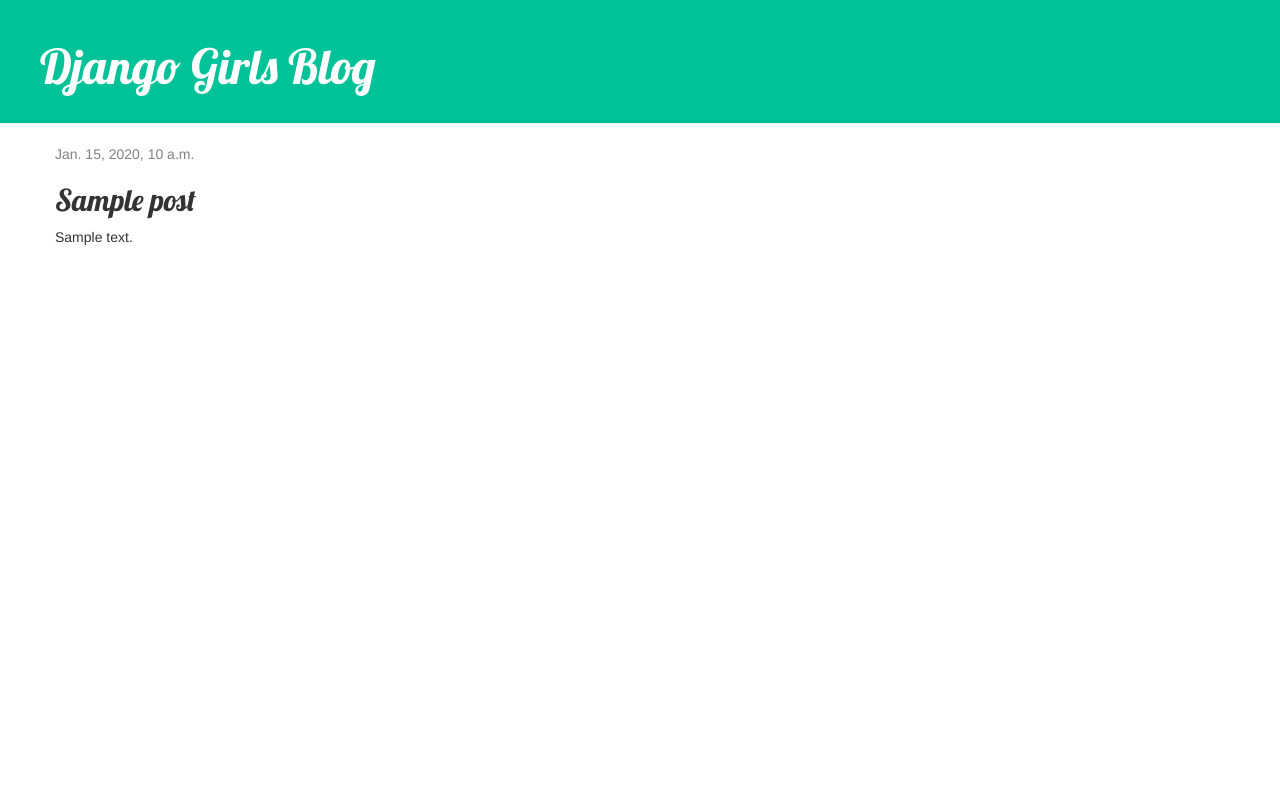
After one commit to sck196/my-first-blog, a Django app: template blog/templates/blog/post_detail.html in a window 1280 px wide. The commit adds this page. Run offline with Django 3.2, Linux system fonts and the light colour scheme; the template is opened without the code that fills it: most values are stand-ins (such as "Sample title", 1, 10 or a date in 2020); some libraries are stand-ins or nearby versions.

Commit message:
Added view and template for detailed blog post as well as CSS for the site.

```diff
--- /dev/null
+++ b/blog/static/css/blog.css
@@ -0,0 +1,46 @@
+.page-header {
+    background-color: rgb(0, 194, 152);
+    margin-top: 0;
+    padding: 20px 20px 20px 40px;
+}
+
+.page-header h1, .page-header h1 a, .page-header h1 a:visited, .page-header h1 a:active {
+    color: #ffffff;
+    font-size: 36pt;
+    text-decoration: none;
+}
+
+.content {
+    margin-left: 40px;
+}
+
+h1, h2, h3, h4 {
+    font-family: 'Lobster', cursive;
+}
+
+.date {
+    color: #828282;
+}
+
+.save {
+    float: right;
+}
+
+.post-form textarea, .post-form input {
+    width: 100%;
+}
+
+.top-menu, .top-menu:hover, .top-menu:visited {
+    color: #ffffff;
+    float: right;
+    font-size: 26pt;
+    margin-right: 20px;
+}
+
+.post {
+    margin-bottom: 70px;
+}
+
+.post h2 a, .post h2 a:visited {
+    color: #000000;
+}
--- /dev/null
+++ b/blog/templates/blog/base.html
@@ -0,0 +1,23 @@
+{% load static %}
+<html>
+    <head>
+        <title>Django Girls blog</title>
+        <link rel="stylesheet" href="//maxcdn.bootstrapcdn.com/bootstrap/3.2.0/css/bootstrap.min.css">
+        <link rel="stylesheet" href="//maxcdn.bootstrapcdn.com/bootstrap/3.2.0/css/bootstrap-theme.min.css">
+        <link href="//fonts.googleapis.com/css?family=Lobster&subset=latin,latin-ext" rel="stylesheet" type="text/css">
+        <link rel="stylesheet" href="{% static 'css/blog.css' %}">
+    </head>
+    <body>
+            <div class="page-header">
+                <h1><a href="/">Django Girls Blog</a></h1>
+            </div>
+            <div class="content container">
+                <div class="row">
+                    <div class="col-md-8">
+                    {% block content %}
+                    {% endblock %}
+                    </div>
+                </div>
+            </div>
+    </body>
+</html>
--- /dev/null
+++ b/blog/templates/blog/post_detail.html
@@ -0,0 +1,13 @@
+{% extends 'blog/base.html' %}
+
+{% block content %}
+    <div class="post">
+        {% if post.published_date %}
+            <div class="date">
+                {{ post.published_date }}
+            </div>
+        {% endif %}
+        <h2>{{ post.title }}</h2>
+        <p>{{ post.text|linebreaksbr }}</p>
+    </div>
+{% endblock %}
--- a/blog/urls.py
+++ b/blog/urls.py
@@ -3,4 +3,5 @@
 
 urlpatterns = [
     path('', views.post_list, name='post_list'),
+    path('post/<int:pk>/', views.post_detail, name='post_detail'),
 ]
```
Also changed, not shown: blog/templates/blog/post_list.html (+11 -21 lines), blog/views.py (+8 -0 lines).
